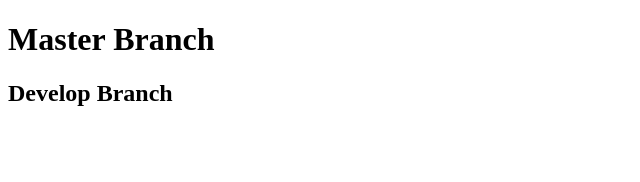
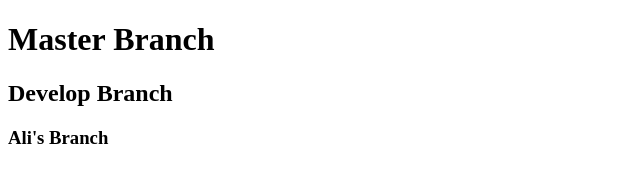
Before and after one commit to DaKing550/TeamGit, a plain HTML site: page index.html in a window 1280 px wide. Shown: the whole page, without its empty margins (0-640 px from the left). Drawn offline with Linux system fonts and the light colour scheme.

Commit message:
Ali's Branch

```diff
--- a/index.html
+++ b/index.html
@@ -9,5 +9,6 @@
 <body>
     <h1>Master Branch</h1>
     <h2>Develop Branch</h2>
+    <h3> Ali's Branch</h3>
 </body>
 </html>
```
